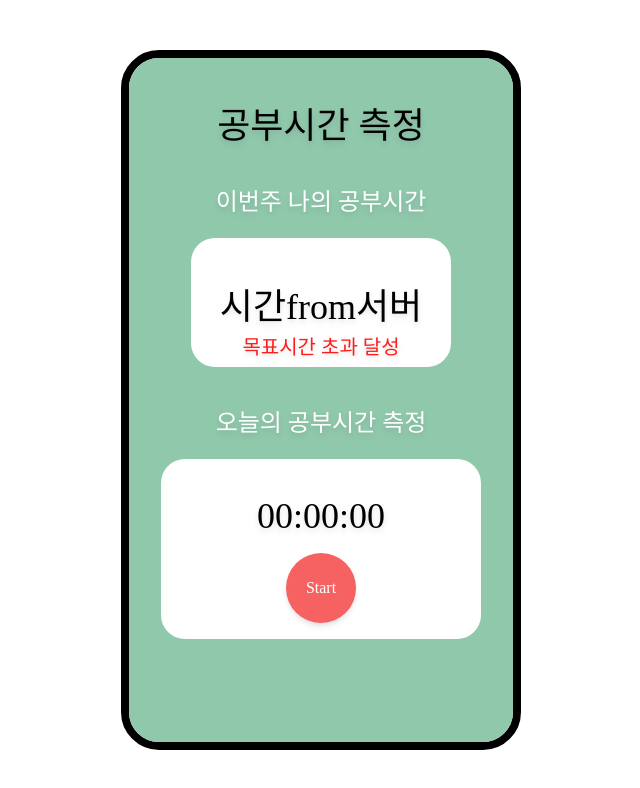
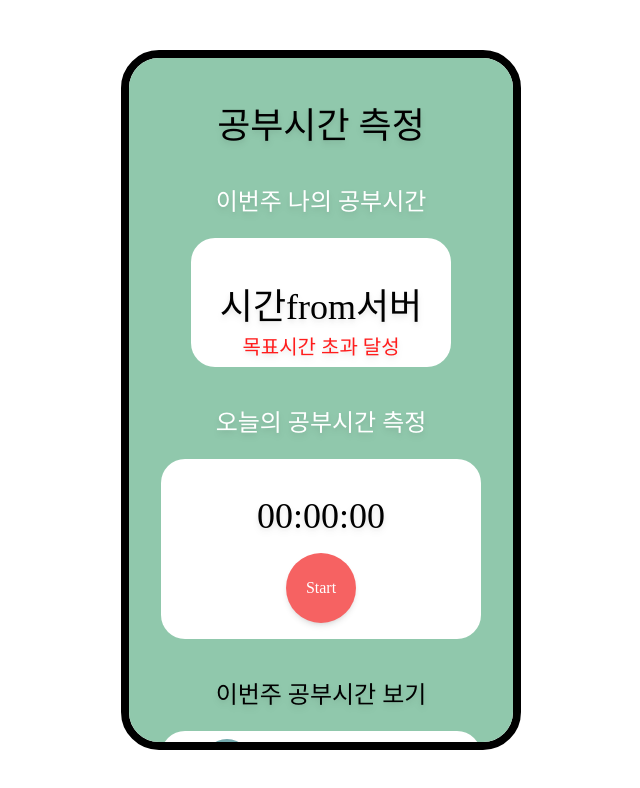
Before and after one commit to root-zero-o/mogakgong-GraphQL-FE, a Next.js app: page /timeCheck in a window 1280 px wide. Shown: the top 788 px of the page, without its empty margins (319-959 px from the left). Built offline with nearby package versions, Linux system fonts and the light colour scheme; a web font is replaced by a local one.

Commit message:
feat:  timer view 각 요일별 카테고리

```diff
--- a/pages/timeCheck.tsx
+++ b/pages/timeCheck.tsx
@@ -34,6 +34,29 @@ const timeCheck = () => {
             <Controls setTimeInSeconds={setTime} />
           </div>
         </div>
+        <div>
+          <h2 className="mt-10 text-color text-black">이번주 공부시간 보기</h2>
+        </div>
+        <div className="flex flex-col items-center justify-center w-[320px] bg-white rounded-3xl mt-5">
+          <div className="flex flex-row items-center justify-center">
+            <div className="circle w-[50px] h-[50px] bg-green_deep m-2">
+              <h2 className="text-white">월</h2>
+            </div>
+            <h2 className="m-2 text-color text-black">00시간 00분 00초</h2>
+          </div>
+          <div className="flex flex-row items-center justify-center">
+            <div className="circle w-[50px] h-[50px] bg-green_deep m-2">
+              <h2 className="text-white">월</h2>
+            </div>
+            <h2 className="m-2 text-color text-black">00시간 00분 00초</h2>
+          </div>
+          <div className="flex flex-row items-center justify-center">
+            <div className="circle w-[50px] h-[50px] bg-green_deep m-2">
+              <h2 className="text-white">월</h2>
+            </div>
+            <h2 className="m-2 text-color text-black">00시간 00분 00초</h2>
+          </div>
+        </div>
       </div>
     </div>
   );
```
